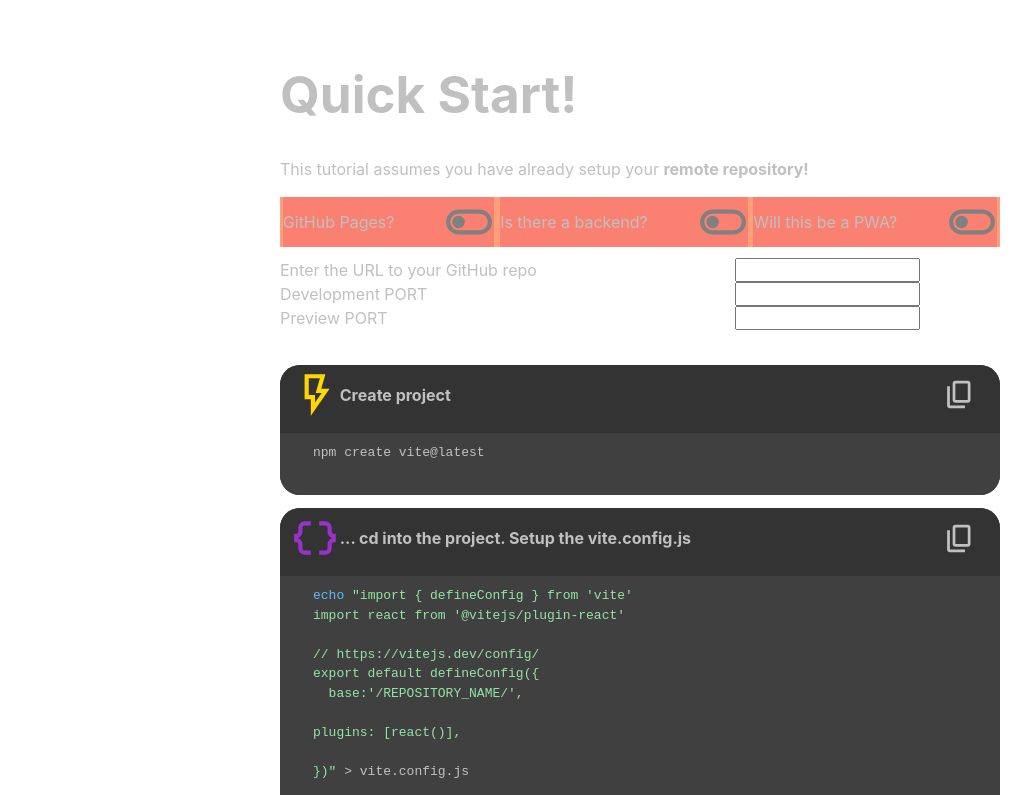
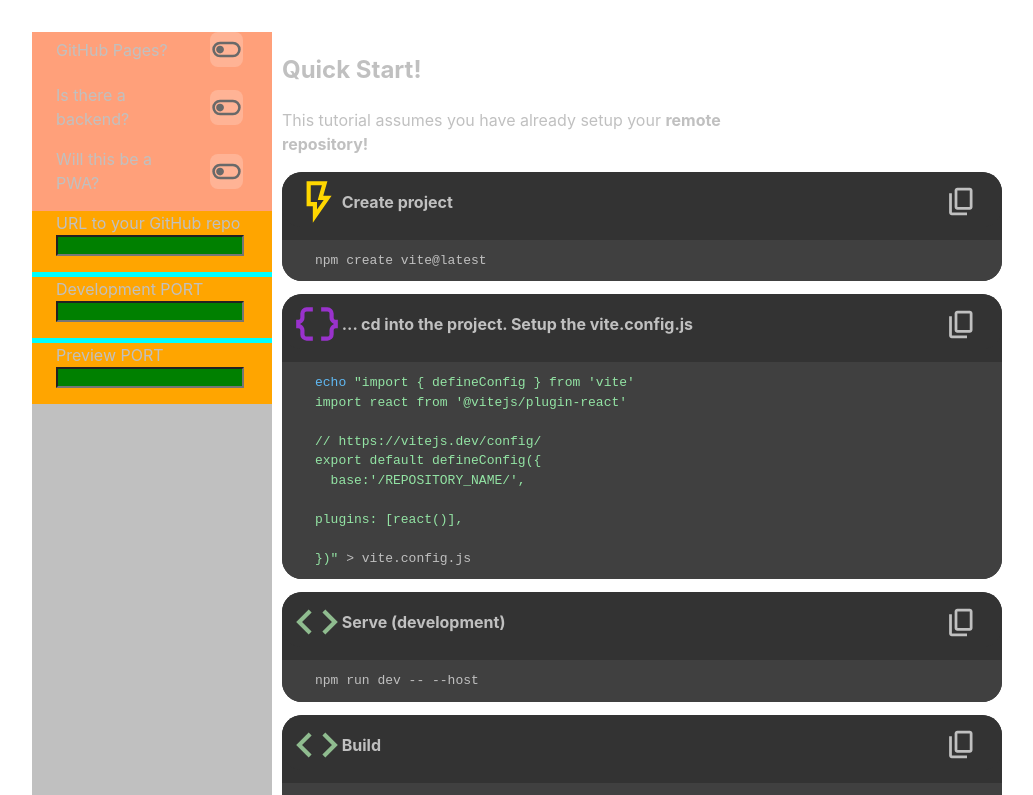
Before and after one commit to Perlesvaux/react-app-with-vite, a React (Vite) app: page / in a window 1280 px wide. Shown: the top 795 px of the page, without its empty margins (0-1033 px from the left). Built offline with nearby package versions, Linux system fonts and the light colour scheme.

Commit message:
feat: App component now has its own css module. Menu was put on the left side.

```diff
--- a/src/App.css
+++ /dev/null
@@ -1,49 +0,0 @@
-#root {
-  max-width: 1280px;
-  margin: 0 auto;
-  padding: 2rem;
-}
-
-.logo {
-  height: 6em;
-  padding: 1.5em;
-  will-change: filter;
-  transition: filter 300ms;
-}
-.logo:hover {
-  filter: drop-shadow(0 0 2em #646cffaa);
-}
-.logo.react:hover {
-  filter: drop-shadow(0 0 2em #61dafbaa);
-}
-
-@keyframes logo-spin {
-  from {
-    transform: rotate(0deg);
-  }
-  to {
-    transform: rotate(360deg);
-  }
-}
-
-@media (prefers-reduced-motion: no-preference) {
-  a:nth-of-type(2) .logo {
-    animation: logo-spin infinite 20s linear;
-  }
-}
-
-.card {
-  padding: 2em;
-}
-
-.read-the-docs {
-  color: #888;
-}
-
-.flx {
-  display:flex;
-  justify-content: center;
-  align-items: center;
-  flex-wrap:wrap;
-  column-gap: 1em;
-}
--- a/src/App.jsx
+++ b/src/App.jsx
@@ -1,6 +1,6 @@
 import { useReducer } from 'react'
 //import { useReducer, useEffect } from 'react'
-import './App.css'
+import styles from './App.module.css'
 //import 'bootstrap-icons/font/bootstrap-icons.css';
 import Step from './Step.jsx'
 import SimpleForm from './SimpleForm.jsx'
@@ -104,17 +104,24 @@
     <>
       {console.log(state)}
 
-      <h1 className='text-center'>Quick Start!</h1>
+
+      <main className={styles.tutorial}>
+
+        <section className={styles.menu}>
+          <article className={styles.togglers}>
+            <Togglers state={state} flip={flip}/>
+            <SimpleForm getInput={getInput} parseUrl={parseUrl} state={state} flip={flip} />
+          </article>
+        </section>
+
+        <section>
+      <h2 className='text-center'>Quick Start!</h2>
       <p className='text-center'>This tutorial assumes you have already setup your <strong>remote repository!</strong></p>
+          <Step steps={steps} toClipBoard={toClipBoard} />
+          <Step steps={serve} toClipBoard={toClipBoard} />
+        </section>
 
-      <Togglers state={state} flip={flip}/>
-
-      <SimpleForm getInput={getInput} parseUrl={parseUrl} state={state} flip={flip} />
-      <br/>
-
-      <Step steps={steps} toClipBoard={toClipBoard} />
-
-      <Step steps={serve} toClipBoard={toClipBoard} />
+      </main>
 
     </>
   )
--- /dev/null
+++ b/src/App.module.css
@@ -0,0 +1,18 @@
+.menu {
+  background-color: silver;
+
+  /*padding: 10px 10px 10px 10px;*/
+}
+
+.togglers {
+  position: fixed;
+  width: 45vh;
+}
+
+
+.tutorial {
+  display: grid;
+  grid-template-columns: var(--menu-width) 50%;
+  column-gap: 10px;
+  /*background-color: lightblue;*/
+}
--- a/src/FlipButton.jsx
+++ b/src/FlipButton.jsx
@@ -3,15 +3,18 @@
 import OffSVG from './OffSVG.jsx'
 
 export default function FlipButton({name, value, flip}){
-  return (value==='1'
-        ? <OnSVG fill="MediumSeaGreen" size="50px" cls={styles.on}
-            name={name}
-            value={value}
-            onClick={()=>flip(name)}
-        />
-        : <OffSVG fill="gray" size="50px"  cls={styles.off}
-            name={name}
-            value={value}
-            onClick={()=>flip(name)}
-        />)
+  return value==='1'
+    ? <button
+        className={styles.on}
+        onClick={()=>flip(name)}
+      >
+        <OnSVG fill="MediumSeaGreen" size="33px"  />
+      </button>
+    : <button
+        className={styles.off}
+        onClick={()=>flip(name)}
+      >
+       <OffSVG fill="DimGray" size="33px" />
+     </button>
+
 }
--- a/src/FlipButton.module.css
+++ b/src/FlipButton.module.css
@@ -1,12 +1,19 @@
-.on:hover {
+.on:hover > svg {
   fill: darkseagreen;
   cursor: pointer;
-  /*width:1px;*/
 }
 
+.off:hover > svg {
+  fill: gray;
+  cursor: pointer;
+}
 
-.off:hover {
-  fill: slategray;
-  cursor: pointer;
-  /*width:1px;*/
+button {
+  display: flex;
+  background-color: rgba(255,255,255,0.2) !important;
+  width: 33px;
+  width: 33px !important;
+  padding: 0 !important;
+  margin: auto;
+  align-items: center;
 }
--- a/src/SimpleForm.jsx
+++ b/src/SimpleForm.jsx
@@ -14,7 +14,7 @@
 
   return (
       <div className={container}>
-        <label htmlFor="parseUrl" className={state.pwaPlug==='1' ? pwafield : optn } style={spaced}>Enter the URL to your GitHub repo
+        <label htmlFor="parseUrl" className={state.pwaPlug==='1' ? pwafield : optn } style={spaced}>URL to your GitHub repo
           <input type="text" name="parseUrl" onChange={getInput} onKeyUp={parseUrl}  value={state.parseUrl} />
         </label>
         <label htmlFor="devPort" className={optn} style={spaced}>Development PORT
@@ -25,7 +25,7 @@
         </label>
 
 
-        {
+      {
           state.backend==='1' &&
           (<>
         <label htmlFor="envVar" className={bckndfield} style={spaced}>Give your env variable a name
--- a/src/SimpleForm.module.css
+++ b/src/SimpleForm.module.css
@@ -1,13 +1,28 @@
-.optn {
-  display:flex;
-  justify-content: 'space-between';
-  border-radius: 0px;
+.container {
+  background-color: cyan;
+  display: flex;
+  flex-direction: column;
+  row-gap: 5px;
+  width: var(--menu-width);
+
 }
 
-.container {
-  /*width:600px;*/
-  width:80vh;
-  border-radius: 10px;
-  padding-bottom: 11px;
-  padding-top: 11px;
+.container > label {
+  display: grid;
+  grid-template-columns: 60% 40%;
+  background-color: orange;
 }
+
+.container > label  {
+  display: block; /* Makes the label behave like a block element */
+  padding:var(--menu-padding);
+}
+
+.container > label > input {
+  background-color: green;
+  display: block; /* Optional: Ensures input spans the full width if needed */
+  width: 90%; /* Optional: For full-width inputs */
+}
+/*.optn {*/
+/**/
+/*}*/
--- a/src/Step.module.css
+++ b/src/Step.module.css
@@ -1,40 +1,20 @@
-.eachstep {
-  animation-name: example;
-  animation-duration: 4s;
-}
-
-@keyframes example {
-  from {opacity: 0;}
-  to {opacity: 1;}
-}
-
 
 .legend {
-  /*display: flex; */
   padding: 5px 0px 0px 10px;
   border-radius: 20px;
   background-color: #333333;
-  /*background-color: red;*/
   align-items: center;
-  /*flex-direction: row;*/
-  /*column-gap: 1em;*/
   display: grid;
   grid-template-columns: 7% 85% 8%;
 }
 
 pre {
-  /*border-radius:20px;*/
   border-radius: 0 0 20px 20px;
   overflow-x: auto;
-  padding: 10px 0px 33px 33px;
+  padding: 11px 0px 11px 33px;
   background-color: #404040;
   overflow-x: hidden;
-  /*display: flex;*/
-  /*flex-direction: column;*/
-  /*justify-content:space-between ;*/
   align-items: center;
-  /*align-items: initial;*/
-  /*column-gap: 50px;*/
   display:grid;
   grid-template-columns: 95% 5%;
 }
@@ -42,4 +22,5 @@
 .block {
   background-color: #333333;
   border-radius: 20px;
+  /*width: 700px;*/
 }
--- a/src/Togglers.module.css
+++ b/src/Togglers.module.css
@@ -1,17 +1,29 @@
 .container {
   background-color: lightsalmon;
-  display: flex;
+  /*padding: 10px 10px 33px 33px;*/
+  width: var(--menu-width);
+
+  /*display: flex;*/
   /*flex-direction: column;*/
-  justify-content:space-around ;
-  align-items: center;
+
+  /*justify-content:space-around ;*/
+  /*align-items: center;*/
+  /*position: fixed;*/
+  /**/
+  /*top: 0;*/
+  /*left: 0;*/
 
 }
 
 .container label {
-  background-color: salmon;
-  display: flex;
+  display: grid;
+  grid-template-columns: 60% 40%;
+  padding: var(--menu-padding);
+
+  /*background-color: blue;*/
+  /*display: flex;*/
   /*flex-direction: column;*/
-  justify-content:space-between ;
+  /*justify-content:space-between ;*/
   align-items: center;
-  column-gap: 50px;
+  column-gap: 10px;
 }
--- a/src/index.css
+++ b/src/index.css
@@ -11,6 +11,15 @@
   text-rendering: optimizeLegibility;
   -webkit-font-smoothing: antialiased;
   -moz-osx-font-smoothing: grayscale;
+
+  --menu-width:30vh;
+  --menu-padding:0 2vh 2vh 3vh;
+}
+
+#root {
+  max-width: 1280px;
+  /*margin: 0 auto;*/
+  padding: 2rem;
 }
 
 a {
@@ -25,7 +34,7 @@
 body {
   margin: 0;
   display: flex;
-  place-items: center;
+  /*place-items: center;*/
   min-width: 320px;
   min-height: 100vh;
 }
@@ -46,13 +55,13 @@
   cursor: pointer;
   transition: border-color 0.25s;
 }
-button:hover {
-  border-color: #646cff;
-}
-button:focus,
-button:focus-visible {
-  outline: 4px auto -webkit-focus-ring-color;
-}
+/*button:hover {*/
+/*  border-color: #646cff;*/
+/*}*/
+/*button:focus,*/
+/*button:focus-visible {*/
+/*  outline: 4px auto -webkit-focus-ring-color;*/
+/*}*/
 
 @media (prefers-color-scheme: light) {
   :root {
@@ -66,3 +75,11 @@
     background-color: #f9f9f9;
   }
 }
+
+/*.flx {*/
+/*  display:flex;*/
+/*  justify-content: center;*/
+/*  align-items: center;*/
+/*  flex-wrap:wrap;*/
+/*  column-gap: 1em;*/
+/*}*/
--- a/src/purifiedText.js
+++ b/src/purifiedText.js
@@ -45,7 +45,7 @@
 plugins: [react()${state.pwaPlug==='1' ? `${pwaTemplate(state)}` : ''}],
 
 })" > vite.config.js`
-const ghpages_scripts =  `npm pkg set 'scripts.predeploy'='vite build' && npm pkg set 'scripts.deploy'='gh-pages -d dist'`
+const ghpages_scripts =  `npm pkg set 'scripts.predeploy'='vite build' && \\\nnpm pkg set 'scripts.deploy'='gh-pages -d dist'`
 const install_ghpages =  `npm install --save-dev gh-pages`
 const include_statics_in_public = `npm install --save-dev vite-plugin-pwa`
 const env_variables = `echo "VITE_${state.envVar.toUpperCase()}=${state.devEnv}" >> .env.development && \\\necho "VITE_${state.envVar.toUpperCase()}=${state.proEnv}" >> .env.production`
```
